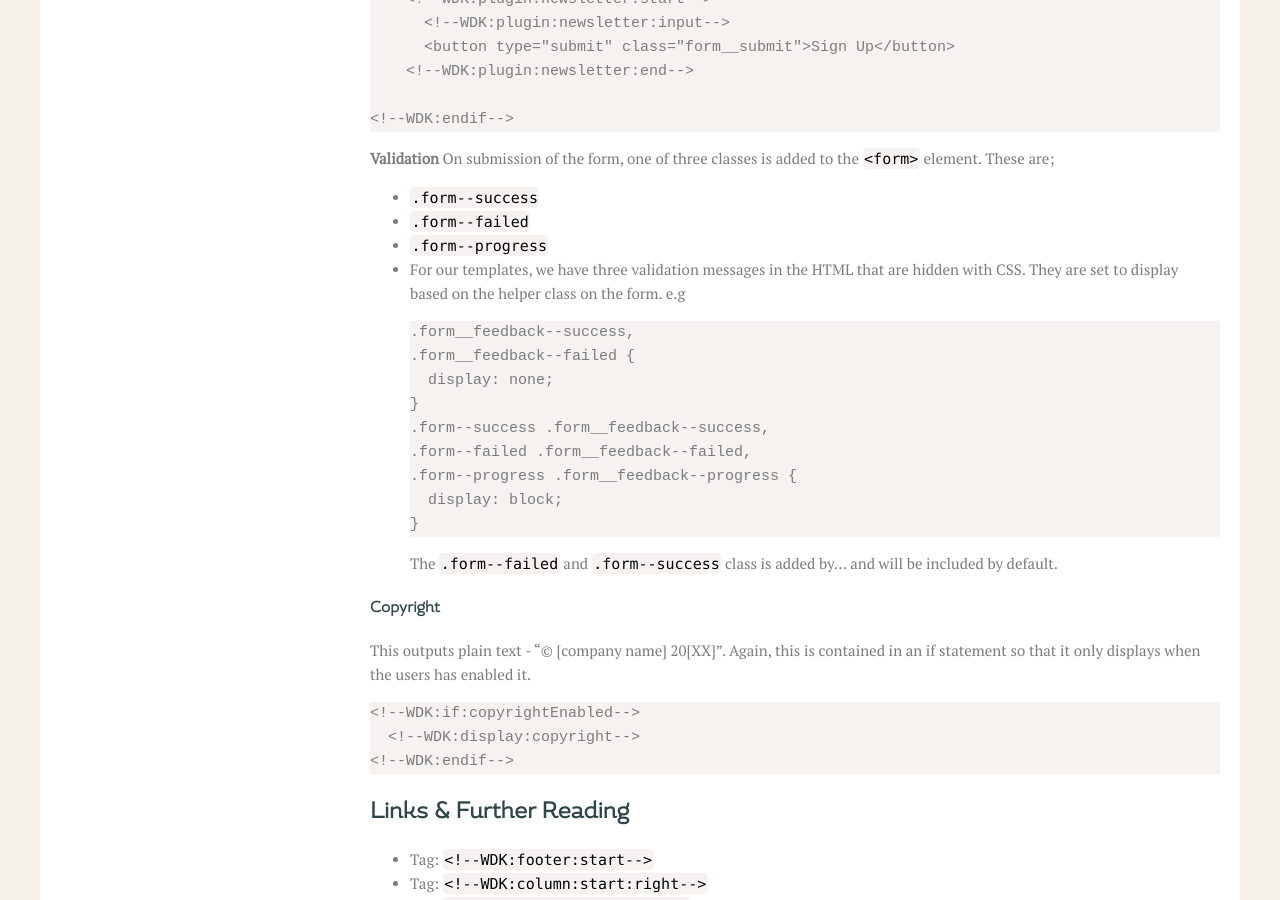
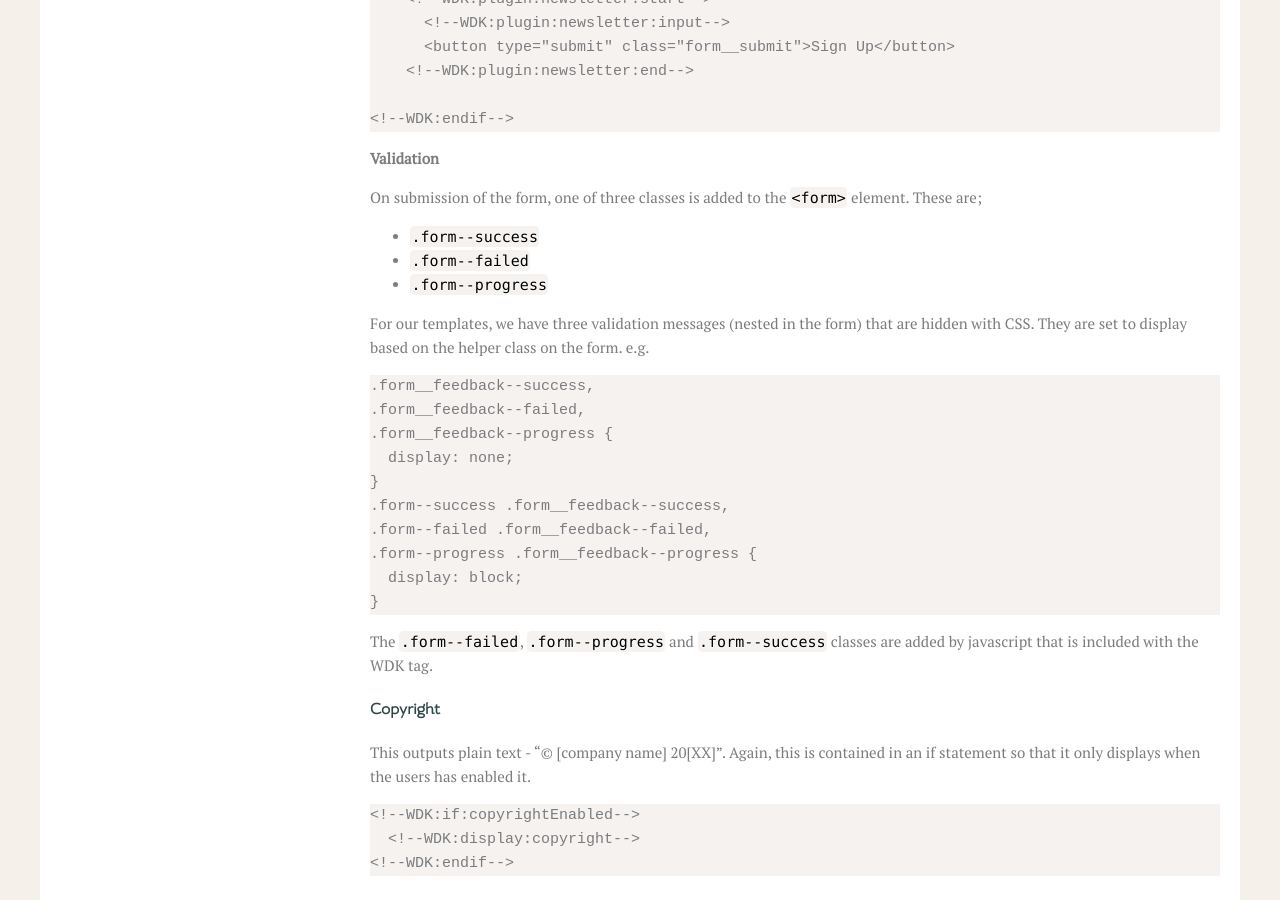
Before and after one commit to createdotnet/wdk, a Jekyll site: the page built from _tutorials/the-footer.md, in a window 1280 px wide and 900 px high, scrolled down 2454 px. Built offline with Jekyll 4.4.1, drawn with Linux system fonts in a browser that asks for light colours.

Commit message:
tidy up and add that its javascript

````diff
--- a/_tutorials/the-footer.md
+++ b/_tutorials/the-footer.md
@@ -107,16 +107,18 @@ The following code generates the form element with a input and submit button. Fe
 ~~~
 
 **Validation**
+
 On submission of the form, one of three classes is added to the `<form>` element.
 These are;
 - `.form--success`
 - `.form--failed`
 - `.form--progress`
--
-For our templates, we have three validation messages in the HTML that are hidden with CSS. They are set to display based on the helper class on the form. e.g
+
+For our templates, we have three validation messages (nested in the form) that are hidden with CSS. They are set to display based on the helper class on the form. e.g.
 ```
 .form__feedback--success,
-.form__feedback--failed {
+.form__feedback--failed,
+.form__feedback--progress {
   display: none;
 }
 .form--success .form__feedback--success,
@@ -125,7 +127,7 @@ For our templates, we have three validation messages in the HTML that are hidden
   display: block;
 }
 ```
-The `.form--failed` and `.form--success` class is added by... and will be included by default.
+The `.form--failed`,  `.form--progress` and `.form--success` classes are added by javascript that is included with the WDK tag.
 
 
 #### Copyright
````
